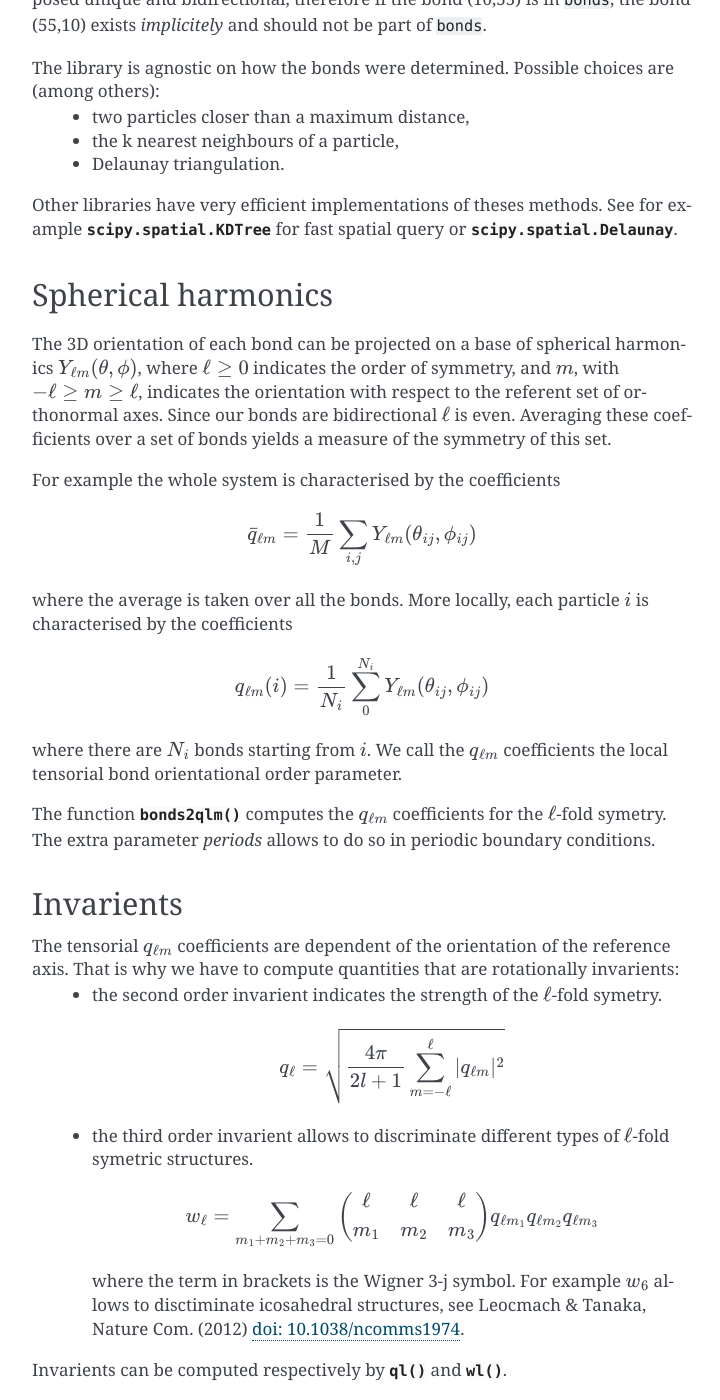
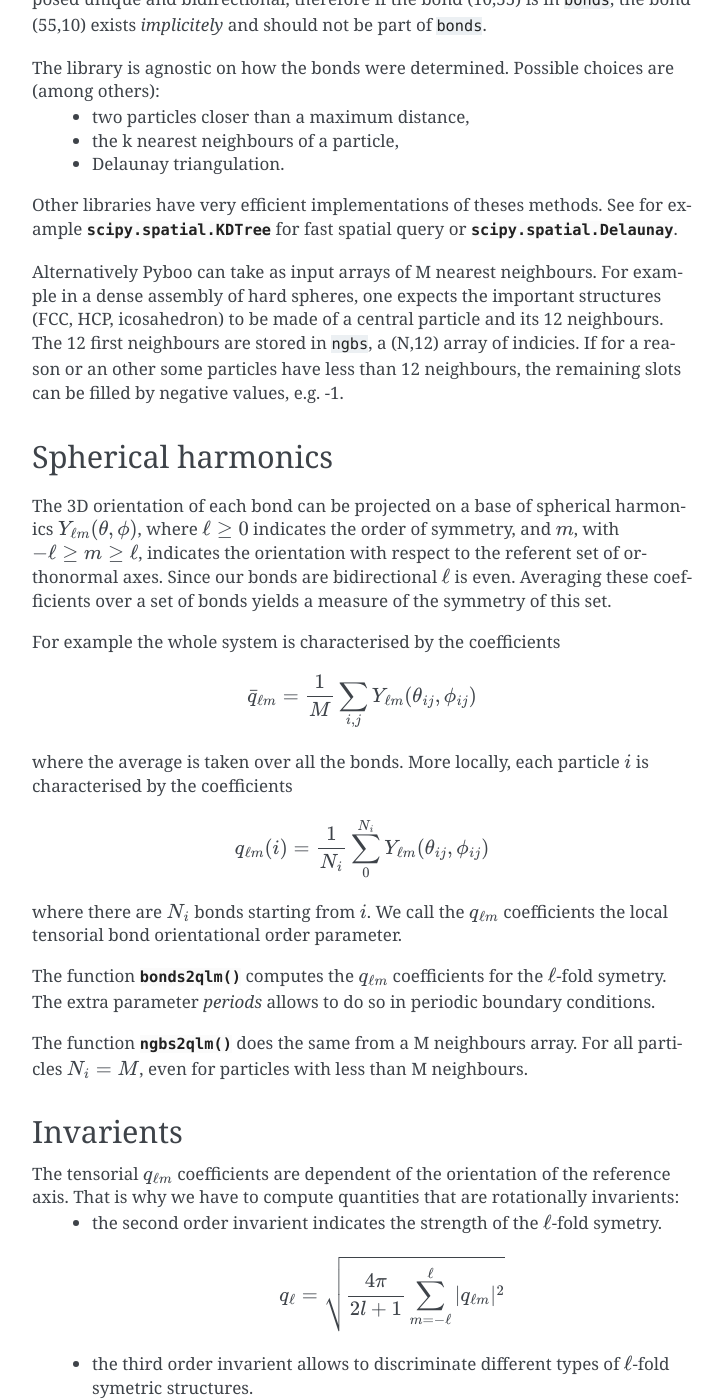
Before and after one commit to MathieuLeocmach/pyboo, a Sphinx documentation site: the page built from doc/intro.rst, in a window 1280 px wide and 1400 px high, scrolled down 1162 px. Shown: the whole window, without its empty margins (388-1108 px from the left). Built offline with Sphinx 7.4.7, drawn with Linux system fonts in a browser that asks for light colours; some of the changed text lies outside the part shown.

Commit message:
Update doc to include methods taking ngbs as input

```diff
--- a/doc/intro.rst
+++ b/doc/intro.rst
@@ -48,6 +48,8 @@ The library is agnostic on how the bonds were determined. Possible choices are (
 
 Other libraries have very efficient implementations of theses methods. See for example :class:`scipy.spatial.KDTree` for fast spatial query or :class:`scipy.spatial.Delaunay`.
 
+Alternatively Pyboo can take as input arrays of M nearest neighbours. For example in a dense assembly of hard spheres, one expects the important structures (FCC, HCP, icosahedron) to be made of a central particle and its 12 neighbours. The 12 first neighbours are stored in ``ngbs``, a (N,12) array of indicies. If for a reason or an other some particles have less than 12 neighbours, the remaining slots can be filled by negative values, e.g. -1.
+
 Spherical harmonics
 -------------------
 
@@ -64,6 +66,8 @@ where the average is taken over all the bonds. More locally, each particle :math
 where there are :math:`N_i` bonds starting from :math:`i`. We call the :math:`q_{\ell m}` coefficients the local tensorial bond orientational order parameter.
 
 The function :meth:`~boo.boo.bonds2qlm` computes the :math:`q_{\ell m}` coefficients for the :math:`\ell`-fold symetry. The extra parameter `periods` allows to do so in periodic boundary conditions.
+
+The function :meth:`~boo.boo.ngbs2qlm` does the same from a M neighbours array. For all particles :math:`N_i=M`, even for particles with less than M neighbours.
 
 Invarients
 ----------
@@ -95,7 +99,7 @@ It is possible to coarse-grain the tensorial bond orientational order to get mor
 
 here the central particle is included in the sum.
 
-Coarse-graining can be done with :meth:`~boo.boo.coarsegrain_qlm`. The parameter ``inside`` is a (N) array of booleans indicating particles where the original :math:`q_{\ell m}` coefficients were truthfully determined. Counter examples (where ``inside`` takes the value ``False``) are particles that were too close to one edge of the experimental window, so that some of their neighbours were not dectected, causing a incomplete bond set. Coarse-grained invariants :math:`Q_\ell` and :math:`W_\ell` can be computed in the same way by :meth:`~boo.boo.ql` and :meth:`~boo.boo.wl` respectively.
+Coarse-graining can be done with :meth:`~boo.boo.coarsegrain_qlm` or :meth:`~boo.boo.coarsegrain_qlm_ngbs`. The parameter ``inside`` is a (N) array of booleans indicating particles where the original :math:`q_{\ell m}` coefficients were truthfully determined. Counter examples (where ``inside`` takes the value ``False``) are particles that were too close to one edge of the experimental window, so that some of their neighbours were not dectected, causing a incomplete bond set. Coarse-grained invariants :math:`Q_\ell` and :math:`W_\ell` can be computed in the same way by :meth:`~boo.boo.ql` and :meth:`~boo.boo.wl` respectively.
 
 Cross product
 -------------
```
